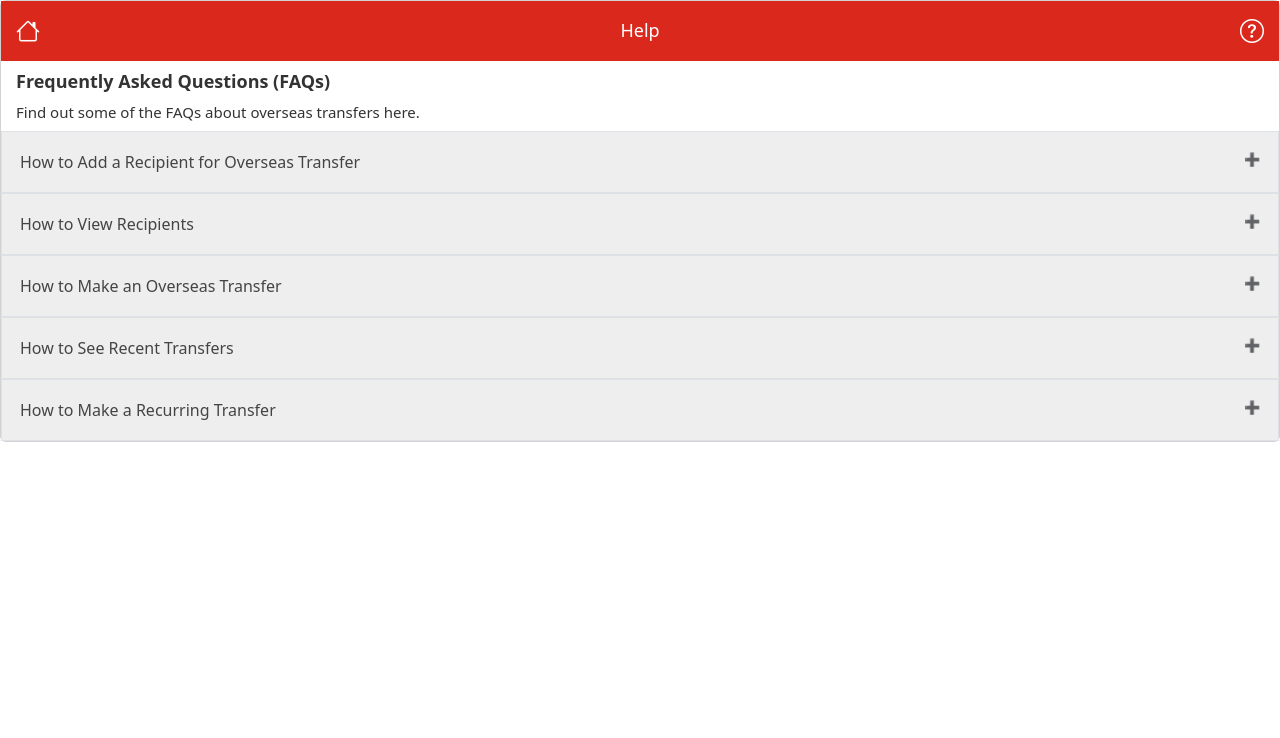
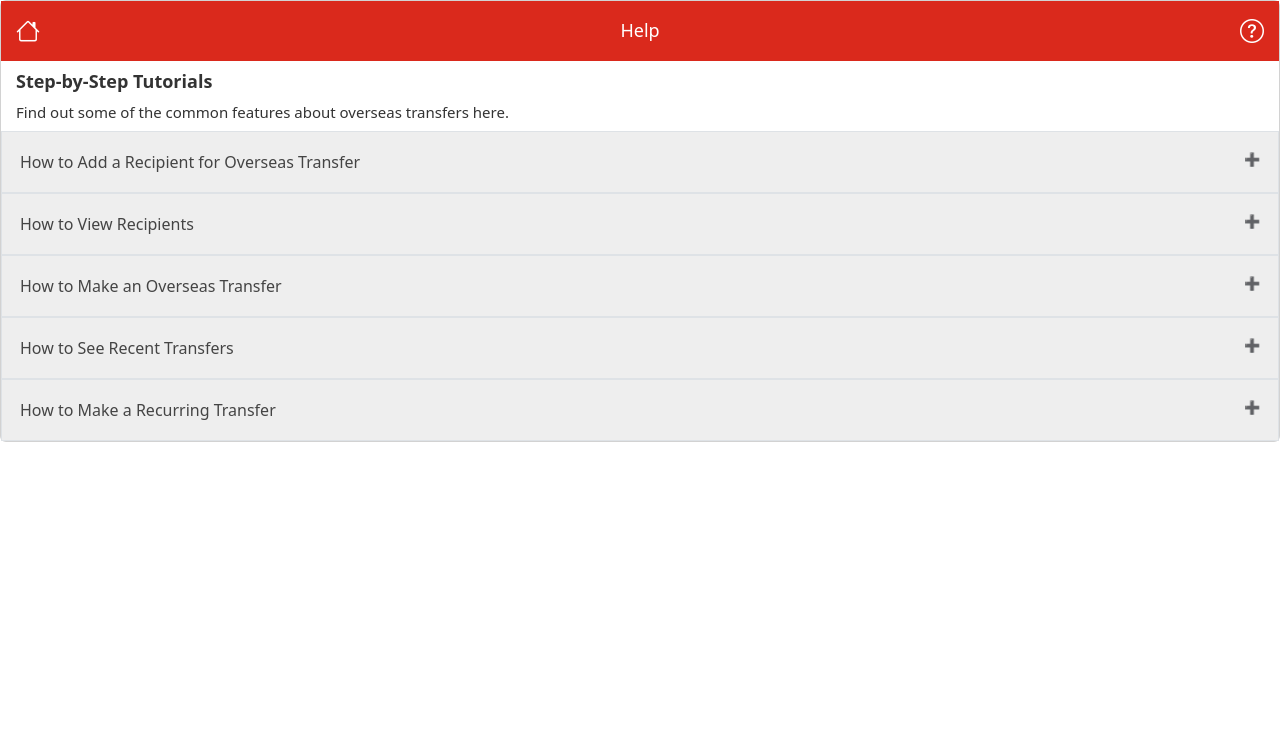
Before and after one commit to yonghongzz/FSDP_OCBC, a website: page public/overseas-transaction-help.html in a window 1280 px wide. Drawn offline with Linux system fonts and the light colour scheme; a script that the page names is missing.

Commit message:
update on name

```diff
--- a/public/overseas-transaction-help.html
+++ b/public/overseas-transaction-help.html
@@ -47,10 +47,10 @@
         </div>
 
         <!-- Recipients Text -->
-        <h2 class="recipients-title" style="padding-top: 0px;">Frequently Asked Questions (FAQs)</h2>
+        <h2 class="recipients-title" style="padding-top: 0px;">Step-by-Step Tutorials</h2>
 
         <!-- Explanation under "Select Currency" -->
-        <h2 class="recipients-choose-currency" style="padding-bottom: 10px;">Find out some of the FAQs about overseas transfers here.</h2>
+        <h2 class="recipients-choose-currency" style="padding-bottom: 10px;">Find out some of the common features about overseas transfers here.</h2>
 
         <!-- FAQ Section 1: How to Add a Recipient for Overseas Transfer -->
         <div class="faq-section border">
```
